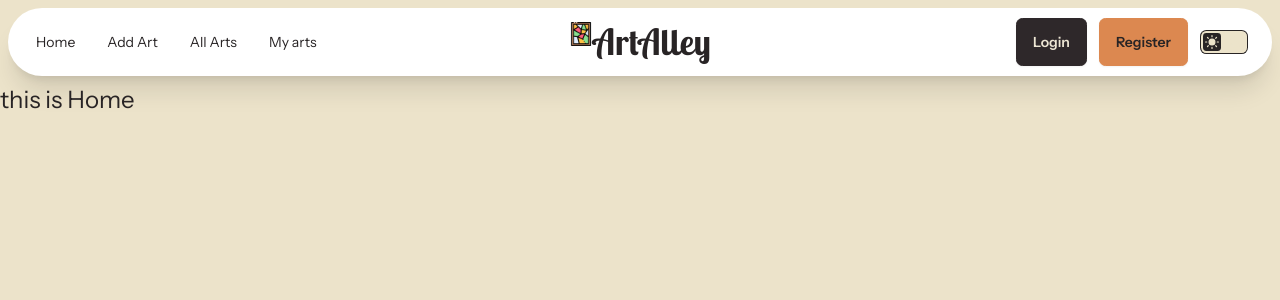
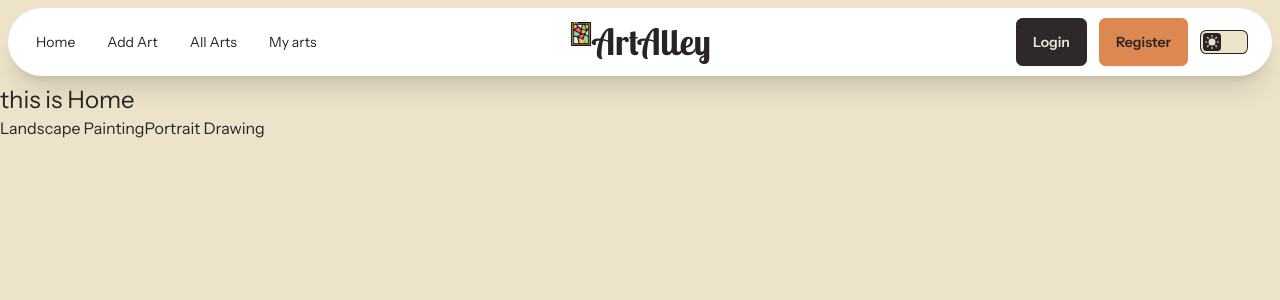
Before and after one commit to dev-ahad-ali/art-alley-client, a React (Vite) app: page / in a window 1280 px wide. Shown: the top 300 px of the page. Built offline with nearby package versions, Linux system fonts and the light colour scheme; no server answers.

Commit message:
sub category page added

```diff
--- a/src/Pages/AddArt.jsx
+++ b/src/Pages/AddArt.jsx
@@ -53,9 +53,18 @@ const AddArt = () => {
                     <option value={''} disabled selected>
                         Subcategory....
                     </option>
-                    <option value={'cat 1'}>cat 1</option>
-                    <option value={'cat 2'}>cat 2</option>
-                    <option value={'cat 3'}>cat 3</option>
+                    <option value={'Landscape_Painting'}>
+                        Landscape Painting
+                    </option>
+                    <option value={'Portrait_Drawing'}>Portrait Drawing</option>
+                    <option value={'Watercolour_Painting'}>
+                        Watercolour Painting
+                    </option>
+                    <option value={'Oil_Painting'}>Oil Painting</option>
+                    <option value={'Charcoal_Sketching'}>
+                        Charcoal Sketching
+                    </option>
+                    <option value={'Cartoon_Drawing'}>Cartoon Drawing</option>
                 </select>
                 <input
                     type='text'
--- a/src/Pages/Home.jsx
+++ b/src/Pages/Home.jsx
@@ -1,7 +1,21 @@
+import { Link } from 'react-router-dom';
+
 const Home = () => {
     return (
         <div>
             <h2 className='text-2xl'>this is Home</h2>
+            <Link
+                to={'/subcategory/Landscape_Painting'}
+                state={'Landscape Painting'}
+            >
+                Landscape Painting
+            </Link>
+            <Link
+                to={'/subcategory/Portrait_Drawing'}
+                state={'Portrait Drawing'}
+            >
+                Portrait Drawing
+            </Link>
         </div>
     );
 };
--- /dev/null
+++ b/src/Pages/SubCategory.jsx
@@ -0,0 +1,12 @@
+import { useLocation } from 'react-router-dom';
+
+const SubCategory = () => {
+    const location = useLocation();
+    return (
+        <div>
+            <h2 className='text-2xl'>sub category : {location.state}</h2>
+        </div>
+    );
+};
+
+export default SubCategory;
--- a/src/Routes/Routes.jsx
+++ b/src/Routes/Routes.jsx
@@ -10,6 +10,7 @@ import AllArts from '../Pages/AllArts';
 import ArtDetails from '../Pages/ArtDetails';
 import { myArtLoader, oneArtLoader } from '../Utils/LoaderHandle';
 import MyArts from '../Pages/MyArts';
+import SubCategory from '../Pages/SubCategory';
 
 export const router = createBrowserRouter([
     {
@@ -59,6 +60,10 @@ export const router = createBrowserRouter([
                 ),
                 loader: myArtLoader,
             },
+            {
+                path: '/subcategory/:category',
+                element: <SubCategory />,
+            },
         ],
     },
 ]);
```
